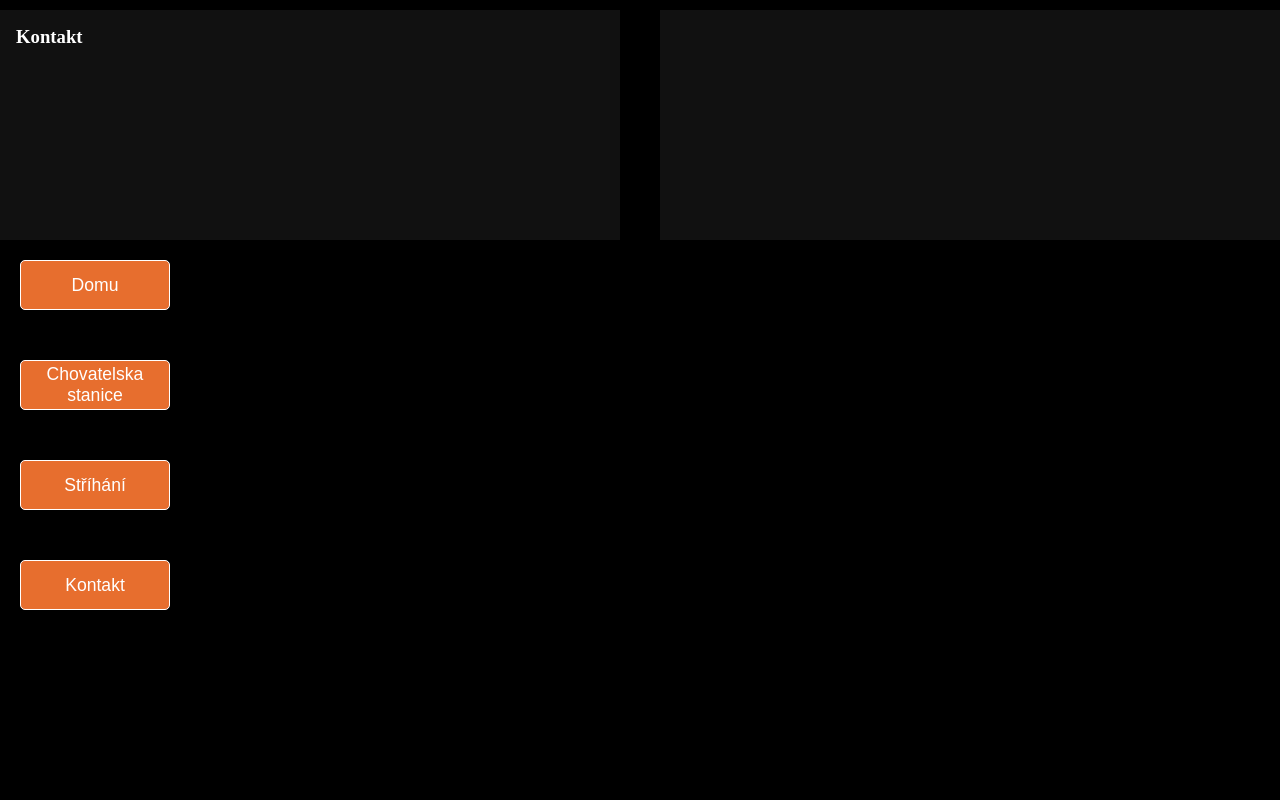
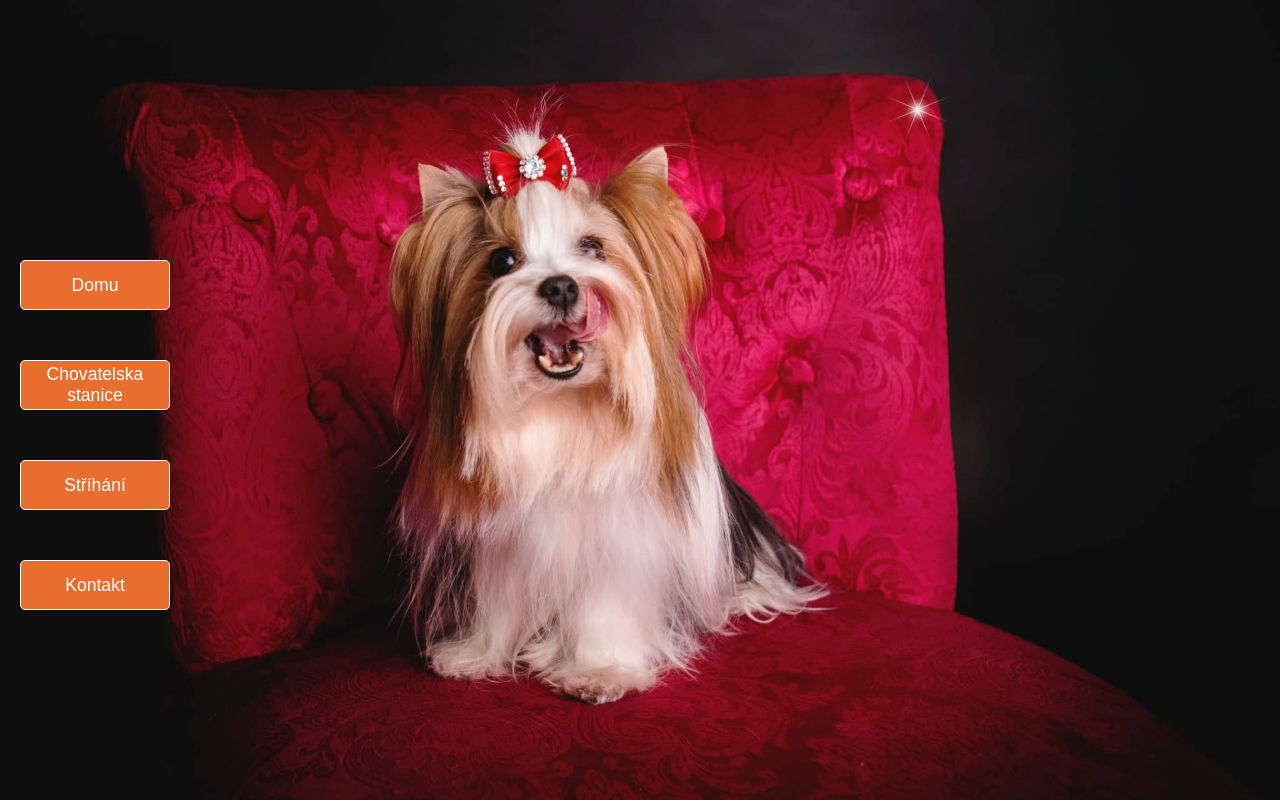
Before and after one commit to KvetoslavPrikryl/Sweet_Caramel_Rose, a React (Create React App) app: page /Chovatelska_stanice in a window 1280 px wide. Shown: the top 800 px of the page. Built offline with nearby package versions, Linux system fonts and the light colour scheme.

Commit message:
Creation KennelImg.js and this styles and connet with Kennel.js

```diff
--- /dev/null
+++ b/src/components/KennelImg.js
@@ -0,0 +1,12 @@
+import React from 'react';
+import "./KennelImgStyles.css";
+
+const KennelImg = () => {
+  return (
+    <div className='img'>
+
+    </div>
+  )
+}
+
+export default KennelImg
--- /dev/null
+++ b/src/components/KennelImgStyles.css
@@ -0,0 +1,8 @@
+.img{
+    width:100%;
+    height:100vh;
+    background-image: url("../img/Dog2.jpg");
+    background-size: cover;
+    background-position: center;
+    object-fit: cover;
+}
--- a/src/routes/Kennel.js
+++ b/src/routes/Kennel.js
@@ -1,11 +1,13 @@
 import React from 'react'
 import Footer from '../components/Footer';
 import Navbar from "../components/Navbar";
+import KennelImg from '../components/KennelImg';
 
 const Kennel = () => {
   return (
     <div>
         <Navbar />
+        <KennelImg />
         <Footer />
     </div>
   )
```
